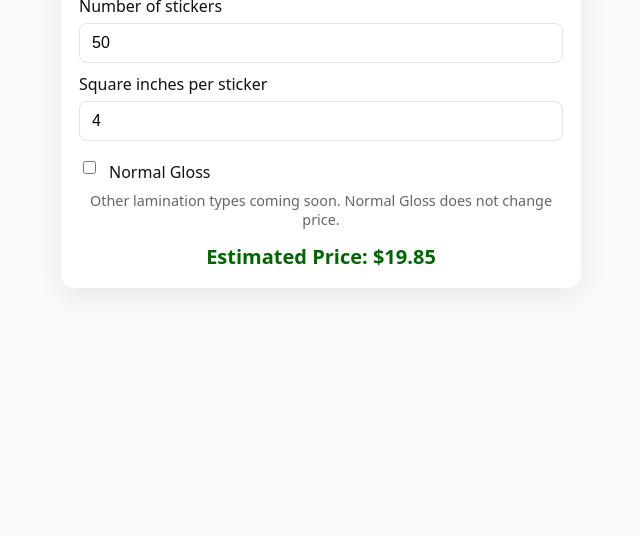
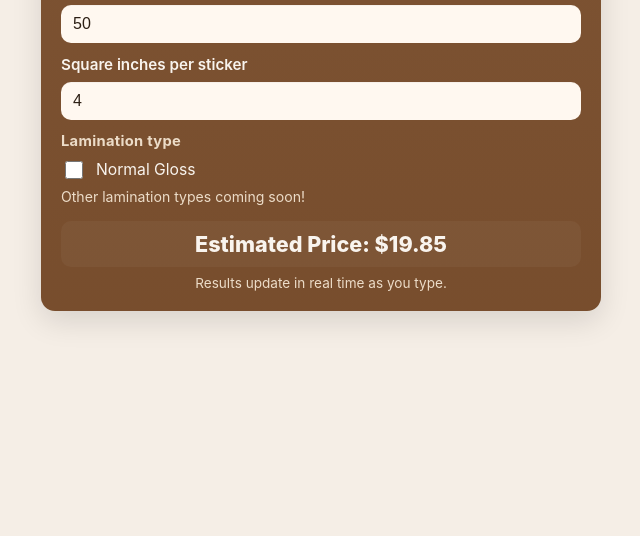
Before and after one commit to Duhlanieee/sticker-quote-calculator, a plain HTML site: page index.html in a window 1280 px wide. Shown: the part 304-840 px from the top of the page, without its empty margins (319-959 px from the left). Drawn offline with Linux system fonts and the light colour scheme.

Commit message:
Update index.html

```diff
--- a/index.html
+++ b/index.html
@@ -5,46 +5,123 @@
 <meta name="viewport" content="width=device-width,initial-scale=1"/>
 <title>Sticker Price Calculator</title>
 <style>
-  :root{--bg:#fafafa;--card:#fff;--accent:#006600;--muted:#666}
-  html,body{height:100%}
+  :root{
+    --page-bg: #F5EEE6;       /* soft warm page background */
+    --card-bg: #7A4F2E;       /* warm brown card */
+    --card-contrast: #F9F4EE; /* pale cream text on brown */
+    --muted: #ECDCC8;         /* muted cream for secondary text */
+    --accent: #B76B34;        /* slightly brighter accent */
+    --input-bg: #FFF8F0;      /* gentle input background */
+    --shadow: 0 10px 30px rgba(0,0,0,0.12);
+  }
+
+  html,body { height:100%; }
   body{
     margin:0;
-    font-family:system-ui,-apple-system,Segoe UI,Roboto,Arial;
-    background:var(--bg);
+    font-family: Inter, system-ui, -apple-system, "Segoe UI", Roboto, "Helvetica Neue", Arial;
+    background: var(--page-bg);
     display:flex;
     align-items:center;
     justify-content:center;
-    padding:18px;
-    color:#111;
+    padding:20px;
+    color:var(--card-contrast);
   }
+
   .card{
     width:100%;
-    max-width:520px;
-    background:var(--card);
+    max-width:560px;
+    background: linear-gradient(180deg, rgba(255,255,255,0.02), rgba(0,0,0,0.02)), var(--card-bg);
+    color:var(--card-contrast);
     border-radius:14px;
-    padding:18px;
-    box-shadow:0 8px 28px rgba(0,0,0,0.08);
+    padding:20px;
+    box-shadow: var(--shadow);
     box-sizing:border-box;
   }
-  h1{margin:0 0 12px;font-size:1.15rem;text-align:center}
-  label{display:block;margin-top:10px;font-weight:500}
-  input[type=number]{
+
+  h1{
+    margin:0 0 14px;
+    text-align:center;
+    font-size:1.15rem;
+    letter-spacing:0.01em;
+    color:var(--card-contrast);
+  }
+
+  .row { margin-bottom:12px; display:block; }
+  label.field {
+    display:block;
+    margin-bottom:8px;
+    font-weight:600;
+    color:var(--card-contrast);
+    font-size:0.95rem;
+  }
+
+  input[type="number"]{
     width:100%;
     padding:10px 12px;
-    margin-top:6px;
-    border-radius:8px;
-    border:1px solid #e3e3e3;
+    border-radius:10px;
+    border: none;
+    background: var(--input-bg);
+    color: #2c1f14;
     font-size:1rem;
     box-sizing:border-box;
+    box-shadow: inset 0 1px 0 rgba(0,0,0,0.03);
   }
-  /* make arrows adjust in whole numbers for quantity (step attr used) */
-  .inline{display:flex;align-items:center;gap:10px;margin-top:10px}
-  .note{color:var(--muted);font-size:.9rem;margin-top:8px;text-align:center}
-  .price{margin-top:14px;text-align:center;color:var(--accent);font-weight:700;font-size:1.25rem}
+
+  /* Lamination section */
+  .section-title {
+    margin-top:6px;
+    margin-bottom:8px;
+    font-size:0.92rem;
+    font-weight:700;
+    color:var(--muted);
+    letter-spacing:0.02em;
+  }
+
+  .checkbox-group {
+    display:flex;
+    align-items:center;
+    gap:10px;
+    margin:0;
+  }
+
+  /* ensure label text next to checkbox and not bold */
+  .checkbox-group label {
+    margin:0;
+    font-weight:400;
+    color:var(--card-contrast);
+    font-size:0.98rem;
+  }
+
+  input[type="checkbox"]{
+    width:18px;
+    height:18px;
+    accent-color: var(--accent);
+  }
+
+  .note {
+    margin-top:6px;           /* close to checkbox */
+    font-size:0.88rem;
+    color:var(--muted);
+  }
+
+  .price {
+    margin-top:16px;
+    text-align:center;
+    font-size:1.35rem;
+    font-weight:800;
+    color:var(--card-contrast);
+    background: rgba(255,255,255,0.04);
+    padding:10px 12px;
+    border-radius:10px;
+    box-sizing:border-box;
+  }
+
+  .muted-small { text-align:center; color:var(--muted); font-size:0.85rem; margin-top:8px; }
+
   @media (max-width:420px){
-    .card{padding:14px;border-radius:12px}
-    h1{font-size:1rem}
-    .price{font-size:1.05rem}
+    .card { padding:14px; border-radius:12px; }
+    h1 { font-size:1rem; }
+    .price { font-size:1.05rem; }
   }
 </style>
 </head>
@@ -52,119 +129,88 @@
   <main class="card" role="main" aria-labelledby="title">
     <h1 id="title">Sticker Quote Calculator</h1>
 
-    <label for="numStickers">Number of stickers</label>
-    <input id="numStickers" type="number" min="1" step="1" value="50" inputmode="numeric" />
+    <div class="row">
+      <label for="numStickers" class="field">Number of stickers</label>
+      <input id="numStickers" type="number" min="1" step="1" value="50" inputmode="numeric" />
+    </div>
 
-    <label for="sqInches">Square inches per sticker</label>
-    <input id="sqInches" type="number" min="0.01" step="0.1" value="4" inputmode="decimal" />
+    <div class="row">
+      <label for="sqInches" class="field">Square inches per sticker</label>
+      <input id="sqInches" type="number" min="0.01" step="0.1" value="4" inputmode="decimal" />
+    </div>
 
-    <div class="inline" aria-hidden="true">
-      <input id="gloss" type="checkbox" />
-      <label for="gloss" style="font-weight:400">Normal Gloss</label>
+    <div class="row">
+      <div class="section-title">Lamination type</div>
+      <div class="checkbox-group" role="group" aria-label="Lamination options">
+        <input id="gloss" type="checkbox" />
+        <label for="gloss">Normal Gloss</label>
+      </div>
+      <div class="note">Other lamination types coming soon!</div>
     </div>
-    <div class="note">Other lamination types coming soon. Normal Gloss does not change price.</div>
 
-    <div class="price">Estimated Price: $<span id="price">0.00</span></div>
-    <div class="note" id="debug" aria-hidden="true" style="display:none"></div>
+    <div class="price" aria-live="polite">
+      Estimated Price: $<span id="price">0.00</span>
+    </div>
+
+    <div class="muted-small">Results update in real time as you type.</div>
   </main>
 
 <script>
-/*
- JavaScript implementation of the exact formulas shown in your Google Sheet screenshot.
-
- Mapping to sheet:
-  - A7 = num stickers
-  - A8 = sq in per sticker
-  - C1 = 0.1
-  - C2 = 0.04
-  - C3 = 2.8/35
-  - C4 = ((0.2/(8.5*11))*(A8*A7))
-  - C5 = ((0.5/(8.5*11))*(A8*A7))
-  - C6 = IF(((0.05/(8.5*11))*(A8*A7))<0.01, 0.01, ((0.05/(8.5*11))*(A8*A7)))
-  - C7 = IF(A7<50,0.55, IF(A7<100,0.85, IF(A7<150,1.15, 1.45)))
-  - C8 = SUM(C1:C7)
-  - A9 = (102.52 * LN(A7) + 341.09) / 100
-  - C9 (PRICE) = C8 * A9
-*/
+/* Exact calculation logic reproduced from your sheet (C1..C9 / A7..A9).
+   This script is unchanged in logic from the working version you approved;
+   only UI/CSS was updated. */
 
 function computePrice(numStickers, sqInches) {
-  // Ensure numeric
   const A7 = Number(numStickers);
   const A8 = Number(sqInches);
 
-  // Protection for invalid inputs (LN requires >0)
   if (!(A7 > 0) || isNaN(A8)) return 0;
 
-  // C1..C3 constants exactly as sheet
   const C1 = 0.10;
   const C2 = 0.04;
-  const C3 = 2.8 / 35; // equals 0.08
+  const C3 = 2.8 / 35; // 0.08
 
-  // denominator 8.5*11 as in sheet
   const denom = 8.5 * 11; // 93.5
+  const area = A8 * A7;
 
-  // C4, C5 using area = A8 * A7
-  const area = A8 * A7;
   const C4 = (0.2 / denom) * area;
   const C5 = (0.5 / denom) * area;
 
-  // C6 with IF lower bound 0.01
   const rawC6 = (0.05 / denom) * area;
   const C6 = (rawC6 < 0.01) ? 0.01 : rawC6;
 
-  // C7 piecewise exactly as your IF cascade
   let C7;
   if (A7 < 50) C7 = 0.55;
   else if (A7 < 100) C7 = 0.85;
   else if (A7 < 150) C7 = 1.15;
   else C7 = 1.45;
 
-  // C8 sum
   const C8 = C1 + C2 + C3 + C4 + C5 + C6 + C7;
-
-  // A9 multiplier = (102.52*LN(A7) + 341.09) / 100
   const A9 = (102.52 * Math.log(A7) + 341.09) / 100;
-
-  // Final price = C8 * A9 (matches sheet: C9 = C8 * A9)
   const finalPrice = C8 * A9;
 
-  // Return breakdown if needed
-  return {
-    finalPrice,
-    parts: { C1,C2,C3,C4,C5,C6,C7,C8,A9 }
-  };
+  return { finalPrice, parts: { C1,C2,C3,C4,C5,C6,C7,C8,A9 } };
 }
 
-// UI hookup
+/* UI wiring */
 const elNum = document.getElementById('numStickers');
 const elSq = document.getElementById('sqInches');
 const elPrice = document.getElementById('price');
-const elDebug = document.getElementById('debug');
 
 function update() {
   const num = parseInt(elNum.value, 10) || 0;
   const sq = parseFloat(elSq.value) || 0;
-
   const result = computePrice(num, sq);
   elPrice.textContent = Number(result.finalPrice).toFixed(2);
-
-  // Optional debug: show breakdown (toggle by changing display)
-  // elDebug.style.display = 'block';
-  // elDebug.textContent = JSON.stringify(result.parts, null, 2);
 }
 
-// listen for changes (real-time)
 [elNum, elSq].forEach(el => el.addEventListener('input', () => {
-  // small debounce to avoid too many updates while typing decimals
-  clearTimeout(el.updateTimeout);
-  el.updateTimeout = setTimeout(update, 120);
+  clearTimeout(el._t);
+  el._t = setTimeout(update, 120);
 }));
 
-// initialize
+// init
 update();
-
-// Quick sanity check visible in console
-console.log('Sanity check 50 @ 4:', computePrice(50,4).finalPrice.toFixed(5)); // should be 19.84717... -> 19.85 display
 </script>
 </body>
 </html>
```
